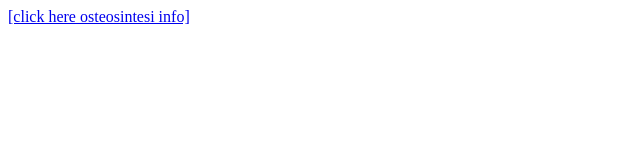
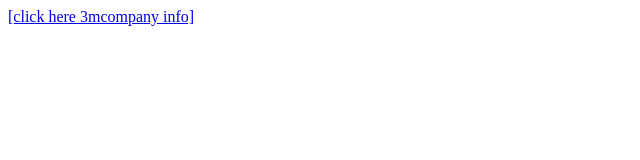
Before and after one commit to gianetzz/3mcomp, a plain HTML site: page index.html in a window 1280 px wide. Shown: the full height of the page, 0-640 px from the left. Drawn offline with Linux system fonts and the light colour scheme.

Commit message:
Update index.html

```diff
--- a/index.html
+++ b/index.html
@@ -1,3 +1,3 @@
 <html>
-   <p><a href="3mcomp/blob/main/pp%203m%20company_compressed.pdf">[click here osteosintesi info]</a></p>
+   <p><a href="3mcomp/blob/main/pp%203m%20company_compressed.pdf">[click here 3mcompany info]</a></p>
 </html>
```
